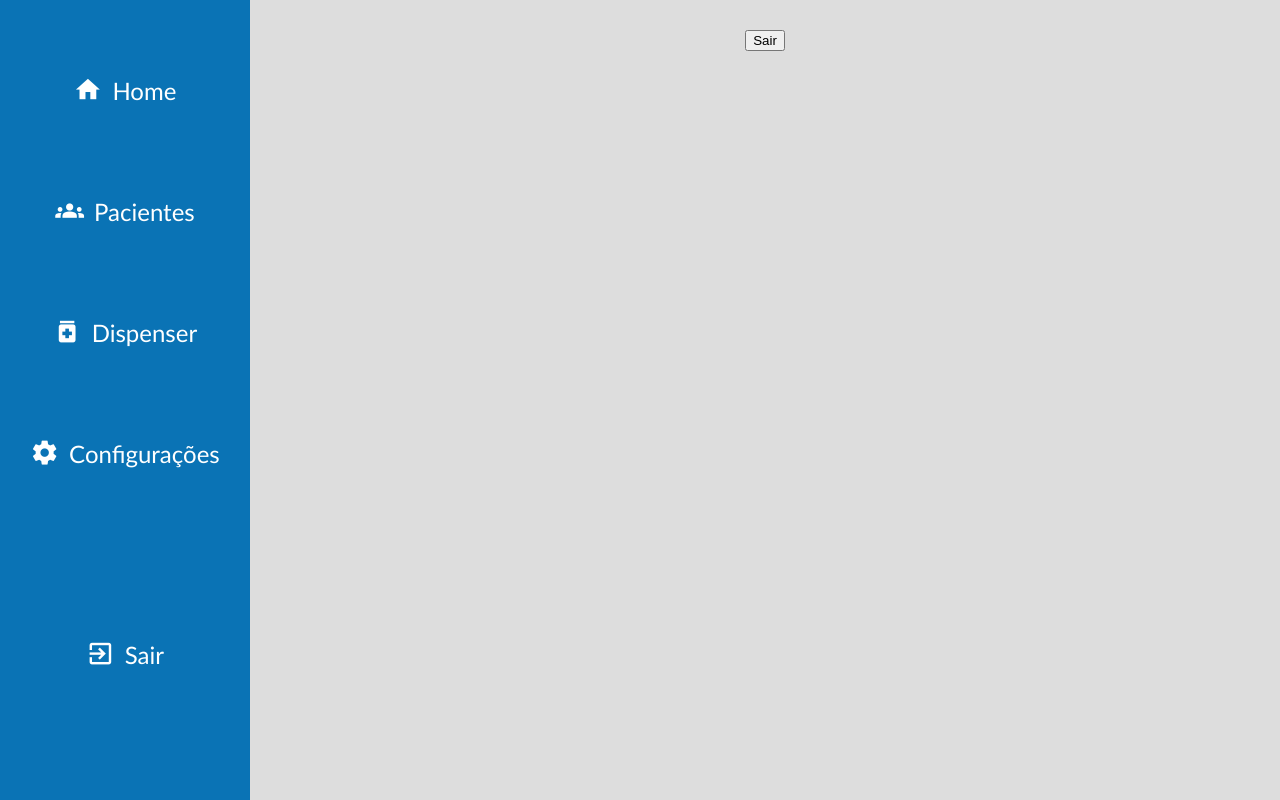
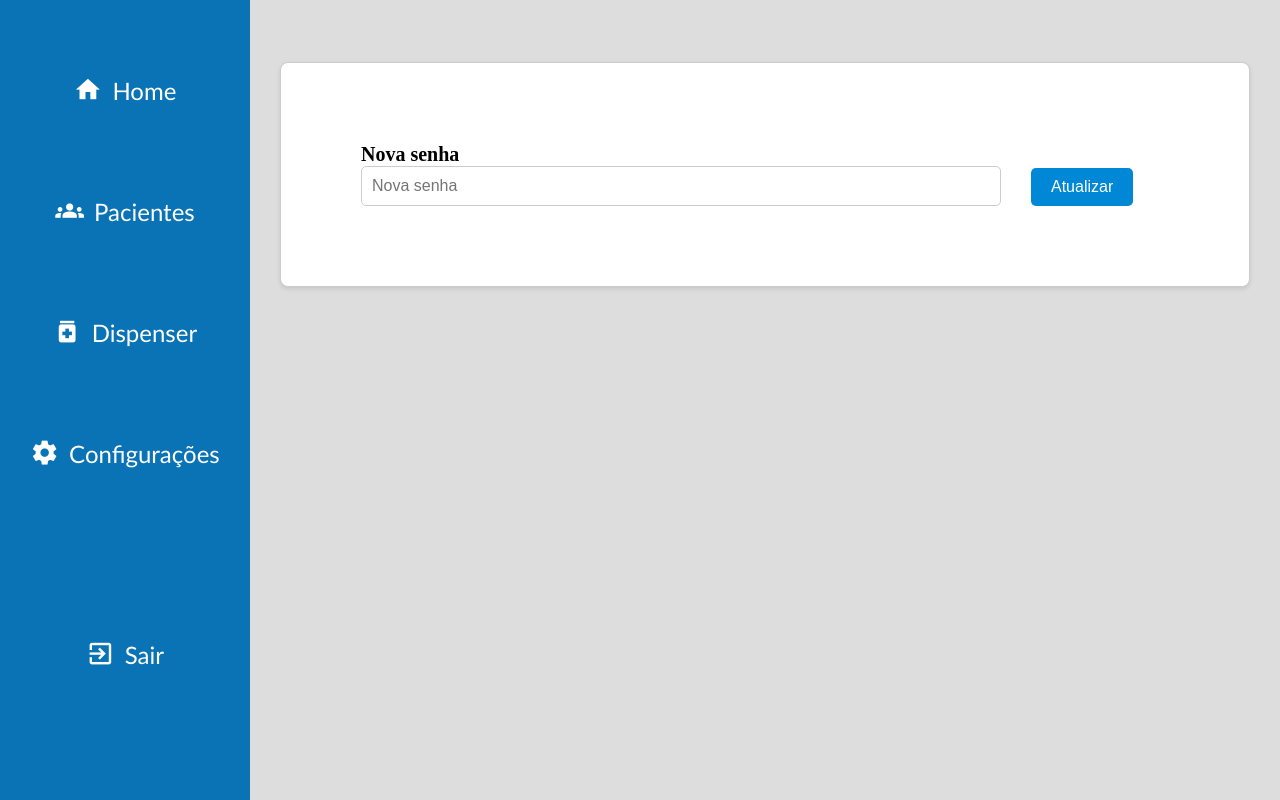
Before and after one commit to integration-workshop-2/eca-web-app, a React (Create React App) app: page /settings in a window 1280 px wide. Built offline with nearby package versions, Linux system fonts and the light colour scheme; sample sign-in values are in the browser's storage.

Commit message:
update styles for AddPatient and Settings forms

```diff
--- a/src/pages/AddPatient/index.css
+++ b/src/pages/AddPatient/index.css
@@ -0,0 +1,21 @@
+
+.add-patient-form {
+    display: flex;
+    flex-direction: column;
+}
+
+.add-patient-form .input-group {
+    width: 50vw;
+}
+
+.add-patient-form .input-group input {
+    box-sizing: border-box;
+    margin: 0;
+    width: 100%;
+}
+
+.add-patient-form .input-group label {
+    margin: 0;
+    font-size: 1.25em;
+    font-weight: bold;
+}
--- a/src/pages/AddPatient/index.tsx
+++ b/src/pages/AddPatient/index.tsx
@@ -3,6 +3,7 @@ import { useNavigate } from "react-router-dom";
 import Button from "../../components/layout/Miscellaneus/Buttons";
 import TextBox from "../../components/layout/Miscellaneus/TextBox";
 import patientService from "../../services/patientService";
+import './index.css';
 
 export default function AddPatient() {
     const [text, setText] = useState("");
@@ -23,13 +24,17 @@ export default function AddPatient() {
 
 
     return (
-        <>
+        <div className="table-container add-patient-form">
+            <div className="input-group">
+                <label>Nome</label>
                 <TextBox
                     value={text}
                     placeholder="Nome do paciente"
                     onChange={(e: ChangeEvent<HTMLInputElement>) => setText(e.target.value)}
                     />
+            </div>
 
+            <div className="button-group">
                 <Button onClick={() => handleCreatePatient(text)} className="update">
                     Adicionar Paciente
                 </Button>
@@ -37,6 +42,7 @@ export default function AddPatient() {
                 <Button onClick={() => navigate('/patients')} className="delete">
                     Cancelar
                 </Button>
-        </>
+            </div>
+        </div>
     );
 }
--- a/src/pages/Settings/index.css
+++ b/src/pages/Settings/index.css
@@ -0,0 +1,21 @@
+.settings-form {
+    display: flex;
+    flex-direction: row;
+    align-items: flex-end;
+}
+
+.settings-form .input-group {
+    width: 50vw;
+}
+
+.settings-form .input-group input {
+    box-sizing: border-box;
+    margin: 0;
+    width: 100%;
+}
+
+.settings-form .input-group label {
+    margin: 0;
+    font-size: 1.25em;
+    font-weight: bold;
+}
--- a/src/pages/Settings/index.tsx
+++ b/src/pages/Settings/index.tsx
@@ -1,6 +1,9 @@
-import React from "react";
+import React, { ChangeEvent } from "react";
 import { useAuth } from "../../hooks/useAuth";
 import { useNavigate } from "react-router-dom";
+import TextBox from "../../components/layout/Miscellaneus/TextBox";
+import Button from "../../components/layout/Miscellaneus/Buttons";
+import './index.css';
 
 const Settings: React.FC = () => {
   const { logout } = useAuth();
@@ -12,7 +15,24 @@ const Settings: React.FC = () => {
   };
 
   return (
-    <button onClick={handleLogoff}>Sair</button>
+    <div className="table-container settings-form">
+      <div className="input-group">
+          <label>Nova senha</label>
+          <TextBox
+              value={""}
+              placeholder="Nova senha"
+              onChange={(e: ChangeEvent<HTMLInputElement>) => console.log(e.target.value)}
+              />
+      </div>
+
+      <div className="button-group">
+          <Button onClick={() => alert()} className="update">
+              Atualizar
+          </Button>
+      </div>
+
+      {/* <button onClick={handleLogoff}>Sair</button> */}
+    </div>
   );
 };
 
```
Lines whose indentation alone changed are shown as unchanged.
